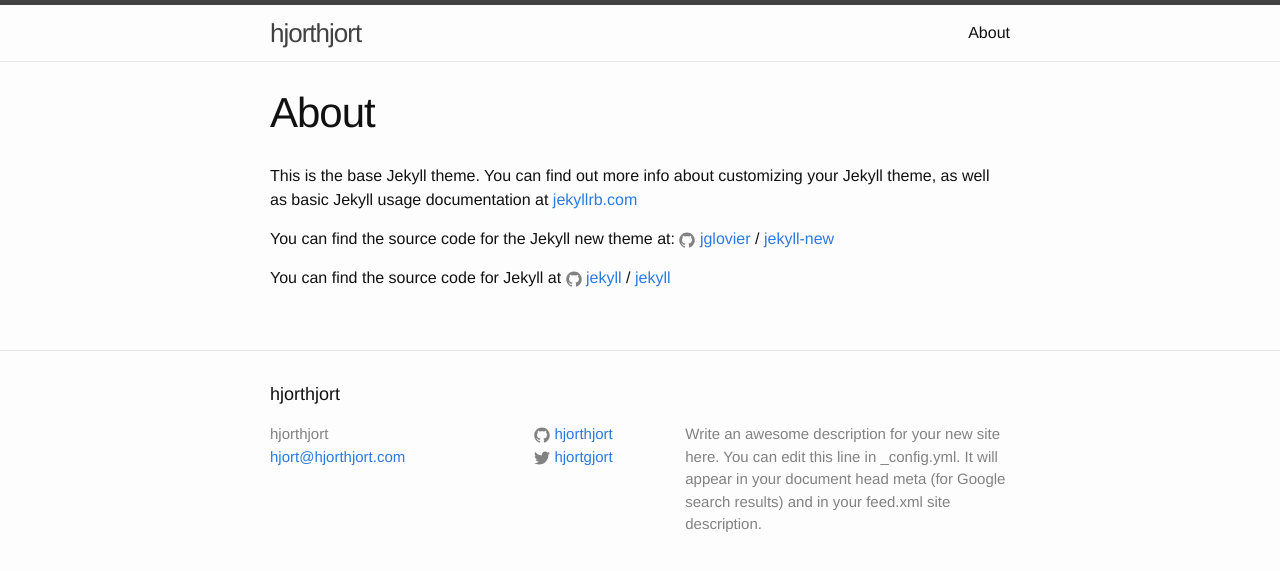
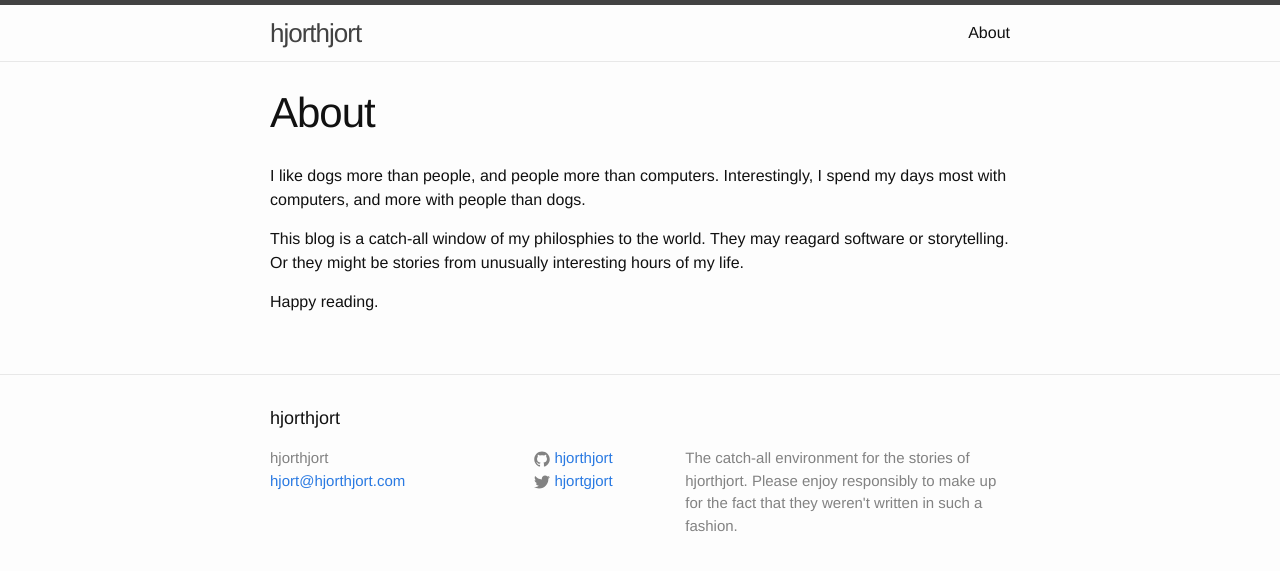
Before and after one commit to hjorthjort/hjorthjort.github.io, a Jekyll site: the page built from about.md, in a window 1280 px wide. Shown: the top 571 px of the page. Built offline with Jekyll 4.4.1, drawn with Linux system fonts in a browser that asks for light colours.

Commit message:
Write descriptions

```diff
--- a/_config.yml
+++ b/_config.yml
@@ -9,9 +9,7 @@
 title: hjorthjort
 email: hjort@hjorthjort.com
 description: > # this means to ignore newlines until "baseurl:"
-  Write an awesome description for your new site here. You can edit this
-  line in _config.yml. It will appear in your document head meta (for
-  Google search results) and in your feed.xml site description.
+    The catch-all environment for the stories of hjorthjort. Please enjoy responsibly to make up for the fact that they weren't written in such a fashion.
 baseurl: "" # the subpath of your site, e.g. /blog
 url: "https://hjorthjort.github.io" # the base hostname & protocol for your site
 twitter_username: hjortgjort
--- a/about.md
+++ b/about.md
@@ -4,12 +4,8 @@
 permalink: /about/
 ---
 
-This is the base Jekyll theme. You can find out more info about customizing your Jekyll theme, as well as basic Jekyll usage documentation at [jekyllrb.com](http://jekyllrb.com/)
+I like dogs more than people, and people more than computers. Interestingly, I spend my days most with computers, and more with people than dogs.
 
-You can find the source code for the Jekyll new theme at:
-{% include icon-github.html username="jglovier" %} /
-[jekyll-new](https://github.com/jglovier/jekyll-new)
+This blog is a catch-all window of my philosphies to the world. They may reagard software or storytelling. Or they might be stories from unusually interesting hours of my life.
 
-You can find the source code for Jekyll at
-{% include icon-github.html username="jekyll" %} /
-[jekyll](https://github.com/jekyll/jekyll)
+Happy reading.
```
